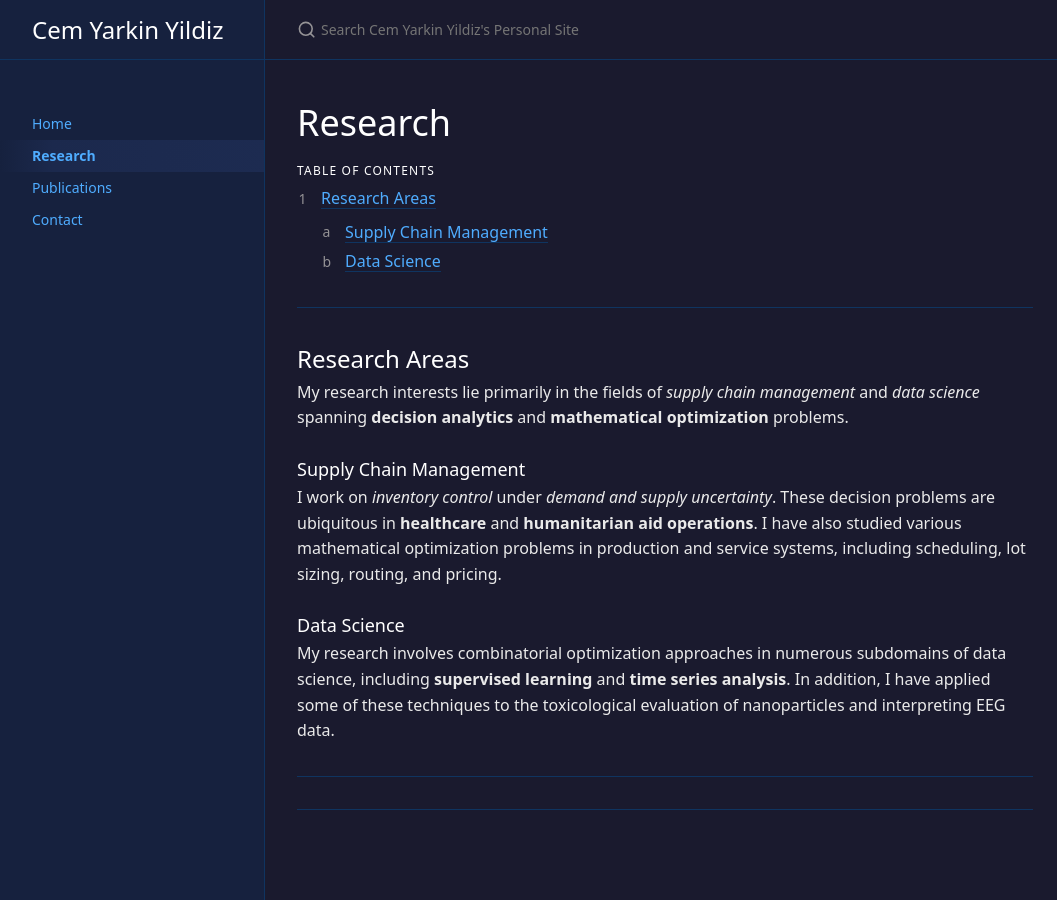
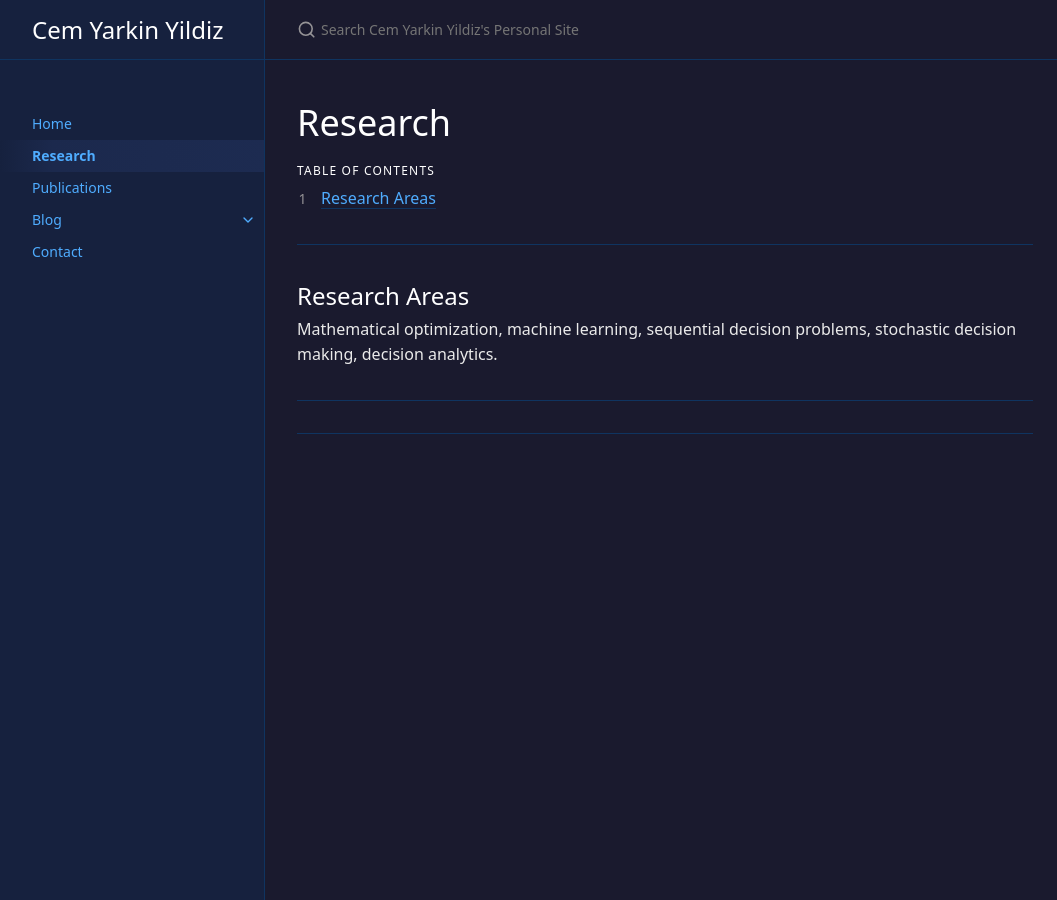
Before and after one commit to cemyarkinyildiz/cemyarkinyildiz.github.io, a Jekyll site: the page built from docs/research.md, in a window 1280 px wide. Shown: the whole page, without its empty margins (107-1164 px from the left). Built offline with Jekyll 4.4.1, drawn with Linux system fonts in a browser that asks for light colours.

Commit message:
content update!

```diff
--- a/docs/research.md
+++ b/docs/research.md
@@ -16,14 +16,6 @@ nav_order: 2
 
 ## Research Areas
 
-My research interests lie primarily in the fields of _supply chain management_ and _data science_ spanning **decision analytics** and **mathematical optimization** problems.
-
-### Supply Chain Management
-
-I work on _inventory control_ under _demand and supply uncertainty_. These decision problems are ubiquitous in **healthcare** and **humanitarian aid operations**. I have also studied various mathematical optimization problems in production and service systems, including scheduling, lot sizing, routing, and pricing.
-
-### Data Science
-
-My research involves combinatorial optimization approaches in numerous subdomains of data science, including **supervised learning** and **time series analysis**. In addition, I have applied some of these techniques to the toxicological evaluation of nanoparticles and interpreting EEG data.
+Mathematical optimization, machine learning, sequential decision problems, stochastic decision making, decision analytics.
 
 ---
```
Also changed, not shown: docs/blog/blog.md (added, +9 -0 lines), docs/contact.md (+1 -0 lines), docs/publications.md (+2 -6 lines), docs/teaching/coffee.md (deleted, +0 -9 lines), index.md (+1 -7 lines).
